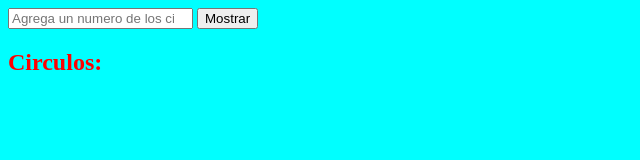
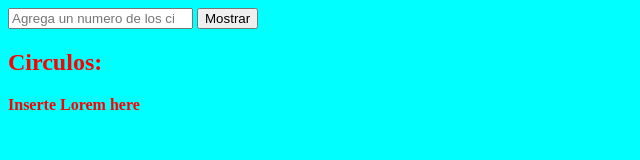
Before and after one commit to AlejandroPapas/CursoGit, a plain HTML site: page index.html in a window 1280 px wide. Shown: the whole page, without its empty margins (0-640 px from the left). Drawn offline with Linux system fonts and the light colour scheme.

Commit message:
Update index.html

```diff
--- a/index.html
+++ b/index.html
@@ -15,6 +15,7 @@
 
     <div id="contenedor">
         <h2>Circulos:</h2>
+        <p>Inserte Lorem here</p>
     </div>
 </body>
 </html>
```
